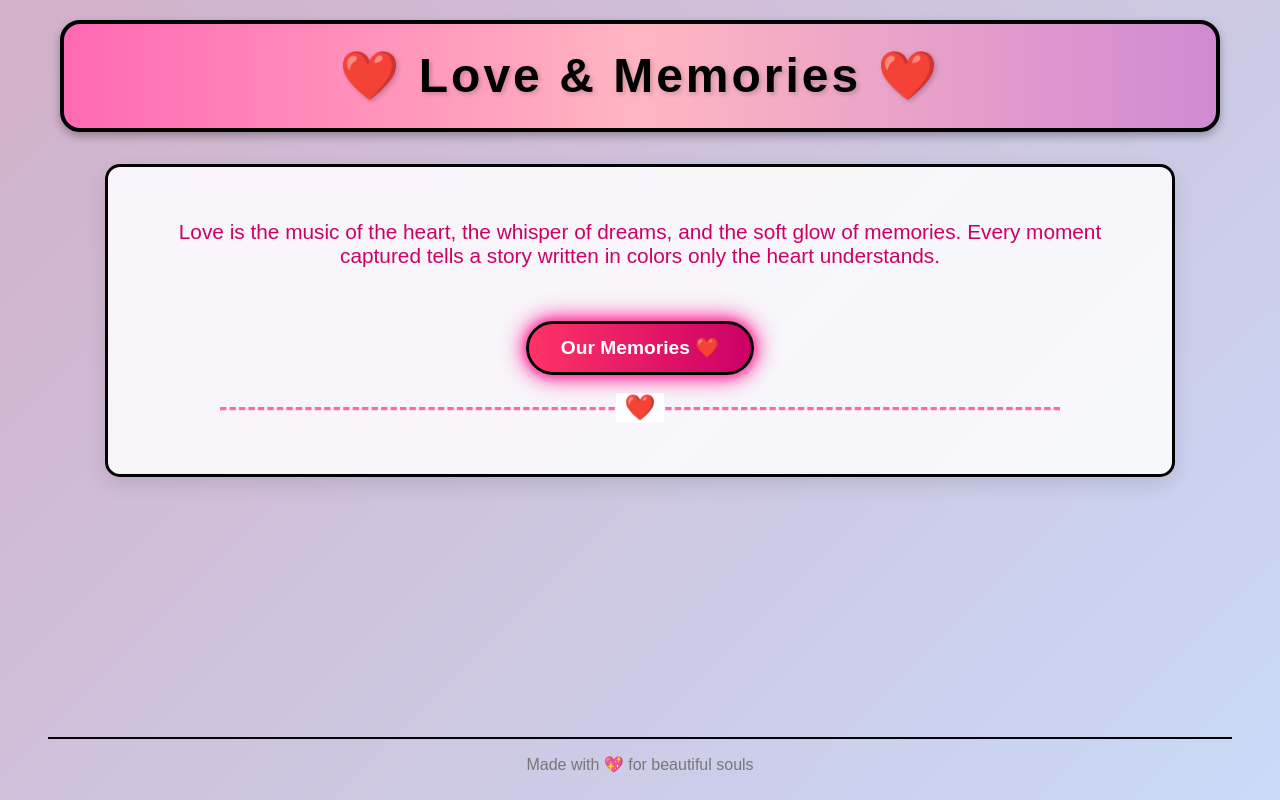
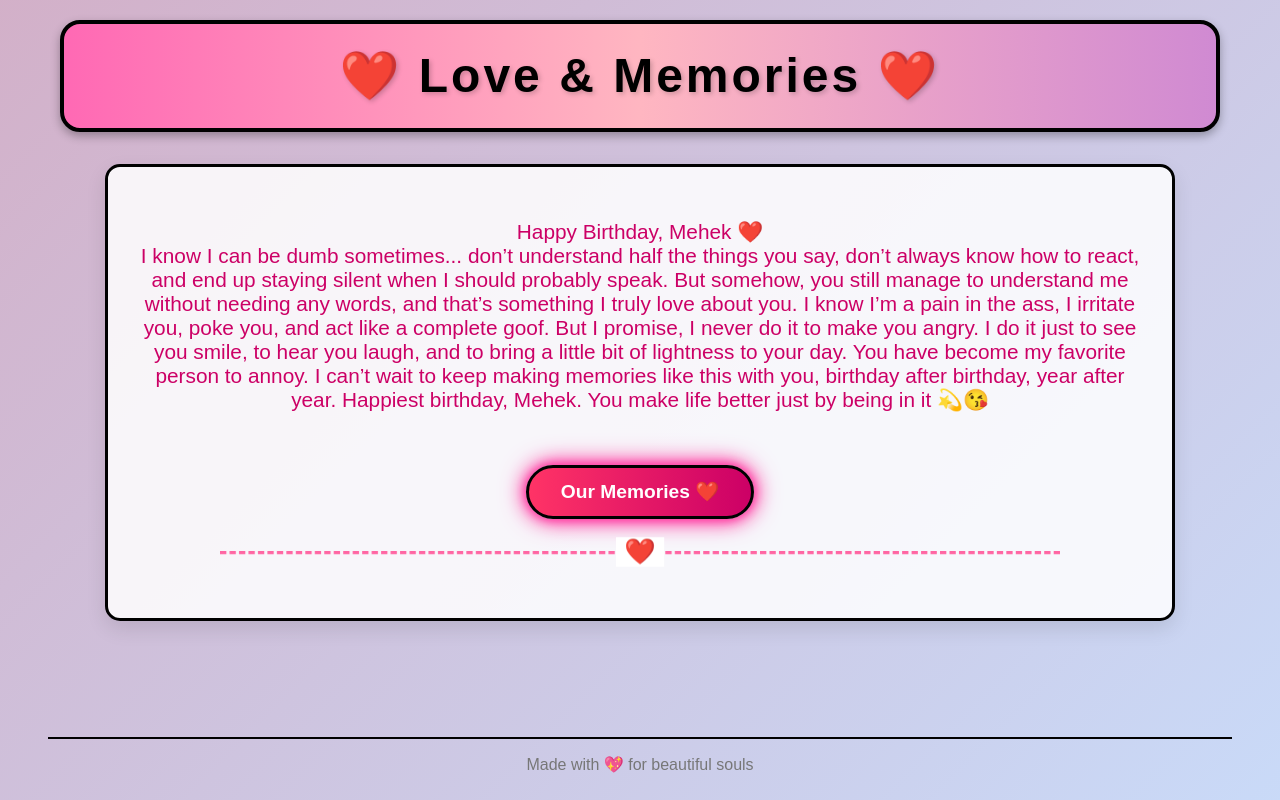
Before and after one commit to VanshMt/LOVE, a plain HTML site: page index.html in a window 1280 px wide. Drawn offline with Linux system fonts and the light colour scheme.

Commit message:
Update index.html

```diff
--- a/index.html
+++ b/index.html
@@ -188,8 +188,8 @@
 
 <div class="content">
   <p style="font-size: 1.3rem; color: #cc0066;">
-    Love is the music of the heart, the whisper of dreams, and the soft glow of memories.
-    Every moment captured tells a story written in colors only the heart understands.
+    Happy Birthday, Mehek ❤️<br>
+    I know I can be dumb sometimes... don’t understand half the things you say, don’t always know how to react, and end up staying silent when I should probably speak. But somehow, you still manage to understand me without needing any words, and that’s something I truly love about you. I know I’m a pain in the ass, I irritate you, poke you, and act like a complete goof. But I promise, I never do it to make you angry. I do it just to see you smile, to hear you laugh, and to bring a little bit of lightness to your day. You have become my favorite person to annoy. I can’t wait to keep making memories like this with you, birthday after birthday, year after year. Happiest birthday, Mehek. You make life better just by being in it 💫😘
   </p>
 
   <a href="#" class="see-more-btn" onclick="showGallery()">Our Memories ❤️</a>
```
